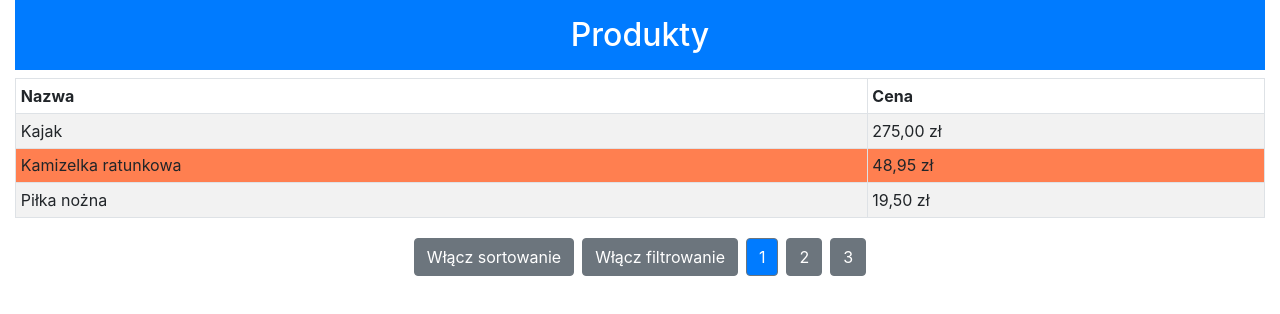
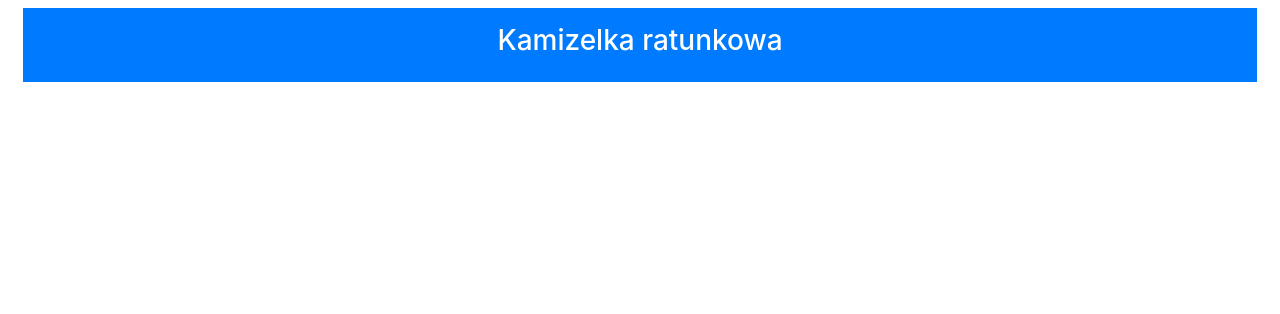
Before and after one commit to lukasz-segin/templatesanddata, a Vue app: page / in a window 1280 px wide. Shown: the top 314 px of the page. Built offline with nearby package versions, Linux system fonts and the light colour scheme.

Commit message:
Obsługa zdarzeń. Omówienie zdarzeń i biektów zdarzeń.

```diff
--- a/src/App.vue
+++ b/src/App.vue
@@ -1,31 +1,7 @@
 <template>
   <div class="container-fluid">
-    <h2 class="btn-primary text-white text-center p-3">
-      Produkty
-    </h2>
-    <table class="table table-sm table-bordered table-striped text-left">
-      <tr>
-        <th>Nazwa</th>
-        <th>Cena</th>
-      </tr>
-      <tbody>
-      <tr v-for="p in pageItems" v-bind:key="p.name">
-        <td>{{ p.name }}</td>
-        <td>{{ p.price | currency }}</td>
-      </tr>
-      </tbody>
-    </table>
-    <div class="text-center">
-      <button class="btn btn-secondary m-1" v-on:click="toggleSort" v-bind:class="{'bg-primary':sort}">
-        Włącz sortowanie
-      </button>
-      <button class="btn btn-secondary m-1" v-on:click="toggleFilter" v-bind:class="{'bg-primary':filter}">
-        Włącz filtrowanie
-      </button>
-      <!-- eslint-disable-next-line vue/require-v-for-key -->
-      <button v-for="i in pageCount" v-on:click="selectPage(i)" class="btn btn-secondary m-1"
-              v-bind:class="{'bg-primary' : currentPage === i}"> {{ i }}
-      </button>
+    <div class="bg-primary text-white m-2 p-3 text-center">
+      <h3 v-on:click="name=$event.type">{{ name }}</h3>
     </div>
   </div>
 </template>
@@ -35,68 +11,8 @@
     name: 'MyComponent',
     data() {
       return {
-        pageSize: 3,
-        currentPage: 1,
-        filter: false,
-        sort: false,
-        products: [
-          {name: "Kajak", price: 275},
-          {name: "Kamizelka ratunkowa", price: 48.95},
-          {name: "Piłka nożna", price: 19.50},
-          {name: "Chorągiewki narożne", price: 39.95},
-          {name: "Stadion1", price: 179500},
-          {name: "Stadion2", price: 279500},
-          {name: "Stadion3", price: 379500},
-          {name: "Stadion4", price: 479500},
-          {name: "Stadion5", price: 579500},
-        ]
-      }
-    },
-    computed: {
-      pageCount() {
-        return Math.ceil(this.dataItems.length / this.pageSize);
-      },
-      pageItems() {
-        let start = (this.currentPage - 1) * this.pageSize;
-        return this.dataItems.slice(start, start + this.pageSize);
-      },
-      dataItems() {
-        let data = this.filter ? this.products.filter(p => p.price > 100) : this.products;
-        return this.sort ? data.concat().sort((p1, p2) => p2.price - p1.price) : data;
-      }
-    },
-    filters: {
-      currency(value) {
-        return new Intl.NumberFormat("pl-PL",
-            {style: "currency", currency: "PLN",}).format(value);
-      }
-    },
-    methods: {
-      selectPage(page) {
-        this.currentPage = page;
-      },
-      toggleFilter() {
-        this.filter = !this.filter;
-        this.currentPage = 1;
-      },
-      toggleSort() {
-        this.sort = !this.sort;
-        this.currentPage = 1;
+        name: "Kamizelka ratunkowa"
       }
     }
-    // document.querySelector("tbody > tr").id = "tagged"
   }
 </script>
-<style>
-  [odd] {
-    background-color: lightblue !important;
-  }
-
-  tbody > tr:nth-child(even) {
-    background-color: coral;
-  }
-
-  tbody > tr:nth-child(odd) {
-    background-color: lightblue;
-  }
-</style>
```
